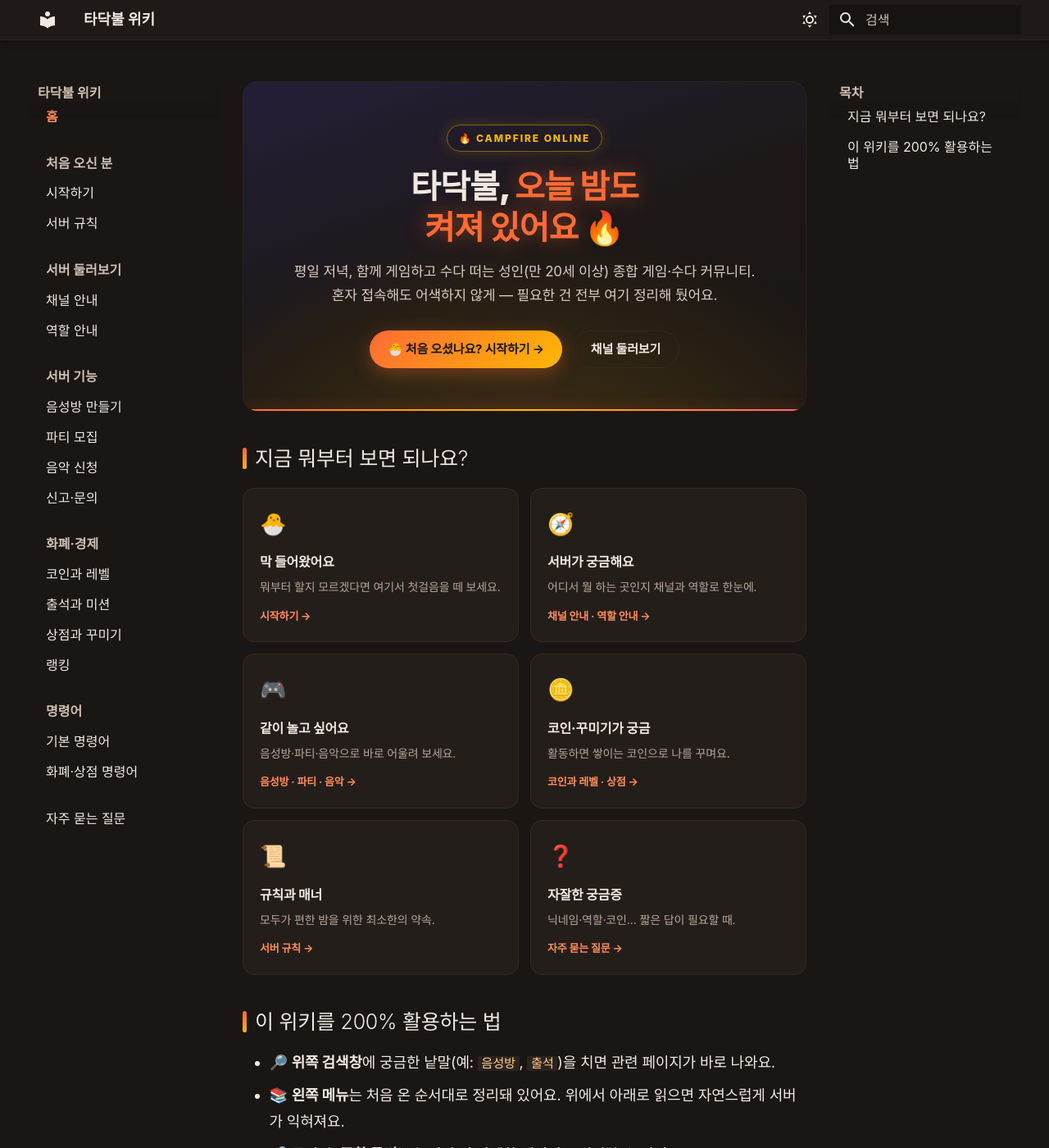
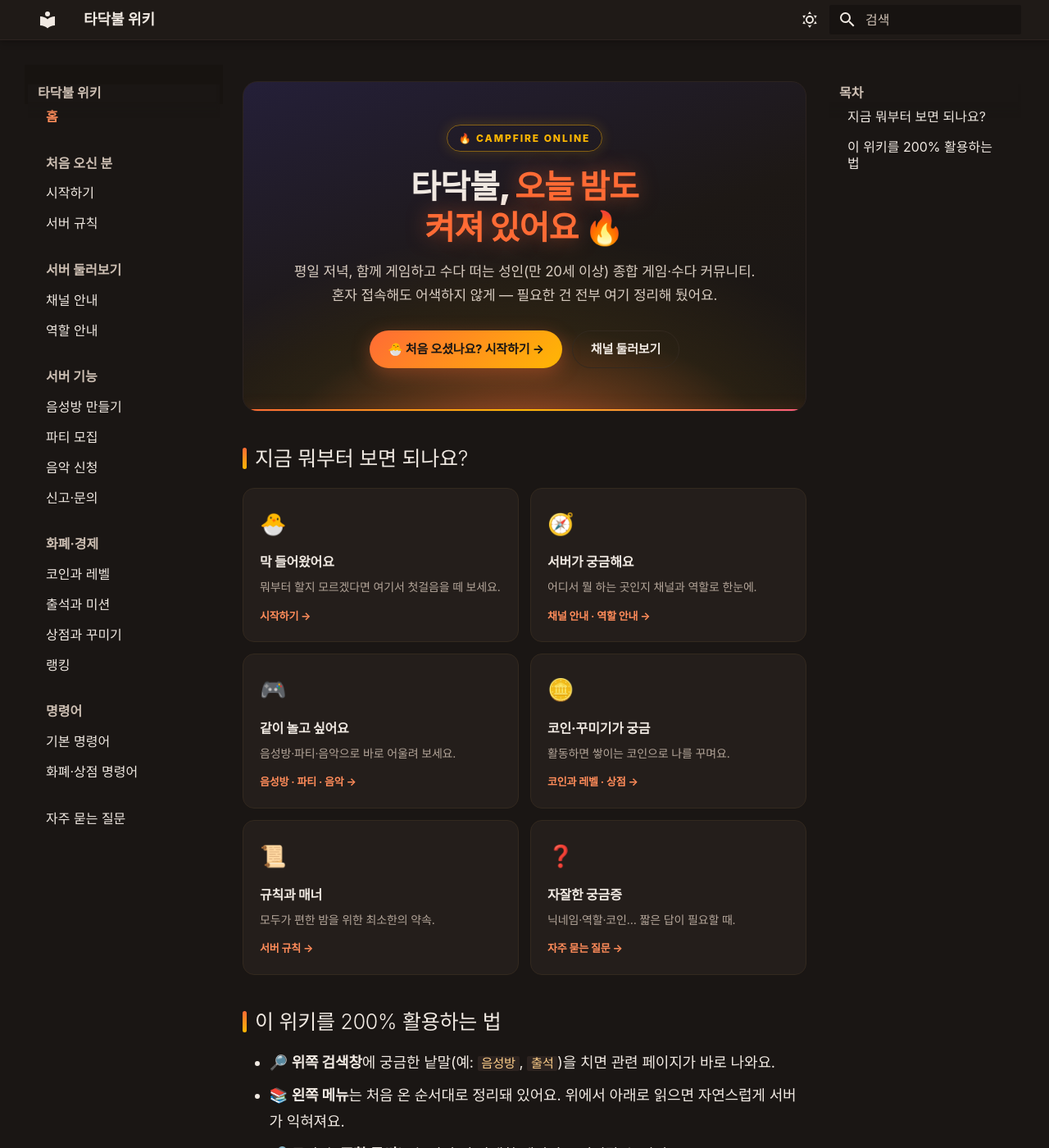
Before and after one commit to the-campfire/the-campfire.github.io, an MkDocs documentation site: the page built from docs/index.md, in a window 1280 px wide and 1400 px high. Shown: the whole window at 82% size. Built offline with MkDocs 1.6.1 and Material for MkDocs 9.7.7, drawn with Linux system fonts in a browser that asks for light colours; some web fonts are replaced.

Commit message:
style: 다크 테마를 A×C 원본 프로토타입 색감에 정밀 정렬
- 페이지 코너 warm 글로우 제거 → 원본처럼 균일한 갈색 배경
- 히어로 바닥에 잔불(ember) 글로우 레이어 추가 → 원본 생기 재현
- 좌측 사이드바 배경을 --cf-sidebar-bg 변수로 도입(#171310, 원본 깊이감).
  스킴별로 갈아끼울 수 있게 변수화(향후 딥다크 대비)

Co-Authored-By: Claude Opus 4.7 <noreply@anthropic.com>

```diff
--- a/docs/stylesheets/extra.css
+++ b/docs/stylesheets/extra.css
@@ -56,7 +56,9 @@ input,
   --cf-coral:       #ff5b7f;
   --cf-sub:         #d8ccc0;
   --cf-hero-border: #2c2320;
+  --cf-sidebar-bg:  #171310;
   --cf-hero-bg:
+    radial-gradient(70% 55% at 50% 108%, rgba(255,107,53,.42) 0%, transparent 60%),
     radial-gradient(120% 140% at 50% 130%, rgba(255,107,53,.28) 0%, rgba(255,183,3,.10) 28%, transparent 60%),
     linear-gradient(160deg, #241f38 0%, #1d1815 55%, #1a1614 100%);
 }
@@ -95,13 +97,9 @@ input,
     linear-gradient(160deg, #e4ebdf 0%, #eef1ea 55%, #eef1ea 100%);
 }
 
-/* ───────── 배경 글로우 (모닥불 불빛) ───────── */
+/* ───────── 배경 (다크는 원본 A×C처럼 균일, 라이트는 은은한 글로우) ───────── */
 [data-md-color-scheme="slate"] body {
-  background:
-    radial-gradient(900px 620px at 86% 3%, rgba(255,145,55,.13), transparent 56%),
-    radial-gradient(760px 620px at -2% 72%, rgba(255,100,40,.07), transparent 55%),
-    var(--md-default-bg-color);
-  background-attachment: fixed;
+  background: var(--md-default-bg-color);
 }
 [data-md-color-scheme="default"] body {
   background:
@@ -114,6 +112,11 @@ input,
 /* ───────── 헤더 ───────── */
 .md-header {
   border-bottom: 1px solid var(--cf-hero-border);
+}
+
+/* ───────── 좌측 사이드바 배경 (스킴별 --cf-sidebar-bg, 미정의 시 투명) ───────── */
+.md-sidebar--primary {
+  background: var(--cf-sidebar-bg, transparent);
 }
 
 /* ───────── 사이드바 내비 ───────── */
```
